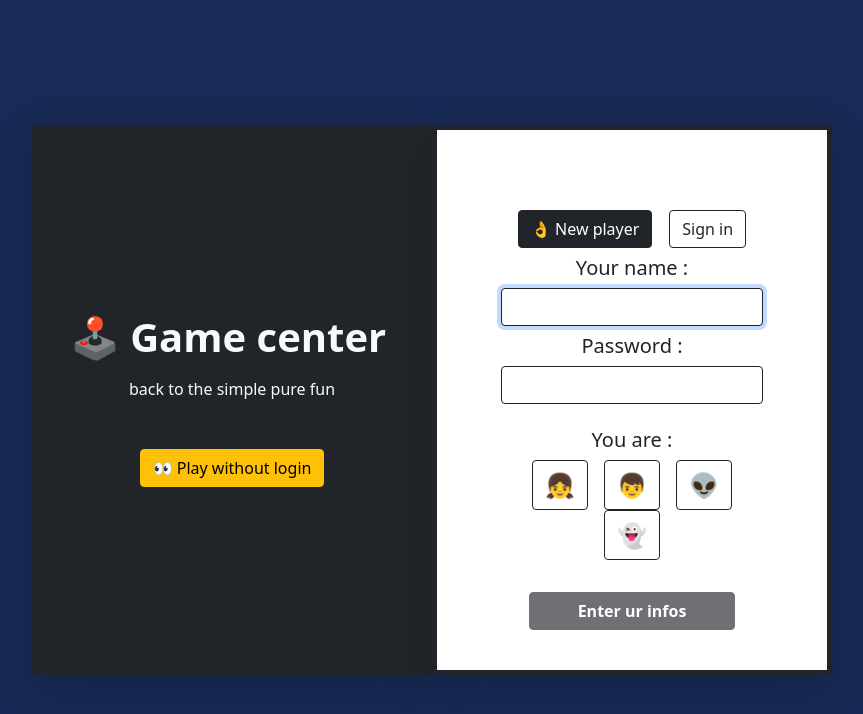
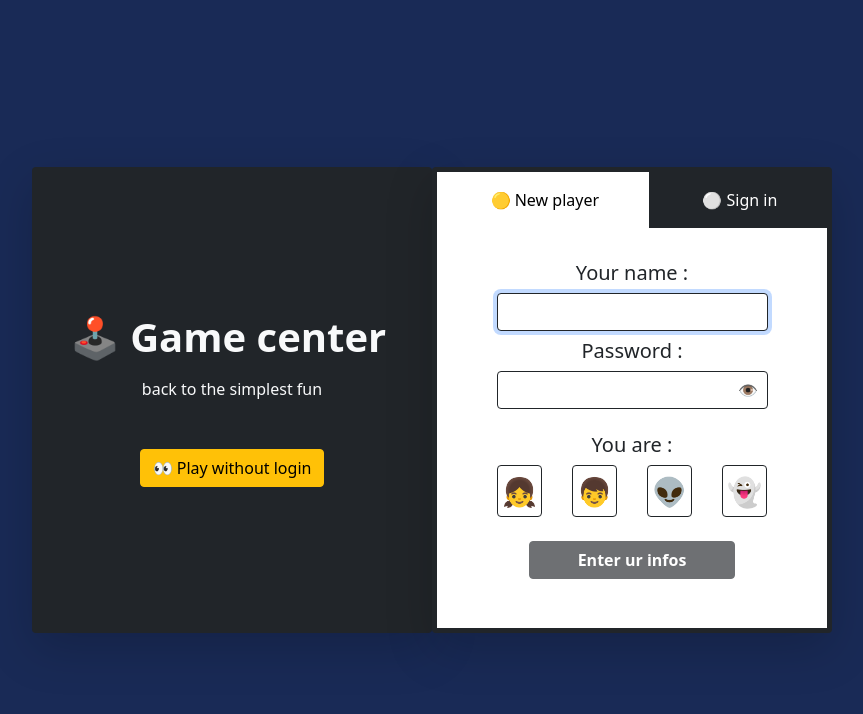
Before and after one commit to AvilaAi/ng-game-center, an Angular app: page /card in a window 1280 px wide. Both pictures are taken after a click on the button "Log in". Shown: the top 714 px of the page, without its empty margins (208-1071 px from the left). Built offline with nearby package versions, Linux system fonts and the light colour scheme; no server answers.

Commit message:
update login form style

```diff
--- a/src/app/bird/bird.component.html
+++ b/src/app/bird/bird.component.html
@@ -12,6 +12,7 @@
         #star
         id="star"
         [ngStyle]="{
+          background: 'none',
           'animation-play-state': gameIsOver ? 'paused' : 'initial',
           animation:
             gameIsOver || isGetStar ? 'none' : 'star 2s infinite linear',
--- a/src/app/bird/bird.component.ts
+++ b/src/app/bird/bird.component.ts
@@ -16,7 +16,7 @@ export class BirdComponent implements OnInit {
 
   constructor() {
     this.user = JSON.parse(
-      sessionStorage.getItem('user') || '{"name": "", "avatar": ""}'
+      sessionStorage.getItem('user') || '{"name": "", "avatar": "🐥"}'
     );
   }
 
@@ -33,10 +33,9 @@ export class BirdComponent implements OnInit {
 
   ngOnInit(): void {
     this.user = JSON.parse(
-      sessionStorage.getItem('user') || '{"name": "", "avatar": ""}'
+      sessionStorage.getItem('user') || '{"name": "", "avatar": "🐥"}'
     );
   }
-
 
   ngAfterViewInit() {
     const bird = this.character.nativeElement;
--- a/src/app/card/card.component.ts
+++ b/src/app/card/card.component.ts
@@ -14,7 +14,7 @@ export class CardComponent implements OnInit {
   random = 100;
   isGameStart = false;
   message = ' Turn over pairs of matching cards ';
-  imgUrl = '';
+  imgUrl = 'https://pokeres.bastionbot.org/images/pokemon/';
 
   ngOnInit(): void {
     var a = [];
@@ -32,10 +32,6 @@ export class CardComponent implements OnInit {
     this.matchedCard = [];
   }
 
-  ngAfterContentInit() {
-    this.imgUrl = 'https://pokeres.bastionbot.org/images/pokemon/';
-  }
-
   countDown = setTimeout(() => {}, 1000);
   ngOnDestroy() {
     if (this.countDown) {
@@ -44,7 +40,9 @@ export class CardComponent implements OnInit {
   }
 
   toStartGame() {
-    this.ngOnInit();
+    if (this.timer <60) {
+      this.ngOnInit();
+    }
     this.timer = 60;
     this.isGameStart = true;
     this.countDown = setInterval(() => {
--- a/src/app/login/login.component.html
+++ b/src/app/login/login.component.html
@@ -9,10 +9,11 @@
         login-card
         card
         text-center
-        border border-dark border-5
+        border-0
         bg-dark
         text-light
         shadow-lg
+        border-5 border-dark
       "
     >
       <div
@@ -26,7 +27,7 @@
       >
         <h1 class="card-title fw-bold pe-2">🕹️ Game center</h1>
 
-        <p class="mt-2 mb-5">back to the simple pure fun</p>
+        <p class="mt-2 mb-5">back to the simplest fun</p>
         <button type="button" class="btn btn-warning" routerLink="/home">
           👀 Play without login
         </button>
@@ -38,32 +39,81 @@
         login-card
         card
         text-center
-        px-5
-        py-3
-        border border-dark border-5
+        p-0
+        border-5 border-dark
         shadow-lg
       "
     >
-      <div class="card-body">
-        <div class="d-flex justify-content-evenly mt-5">
-          <button
-            class="btn btn-outline-dark"
+      <div class="bg-dark d-flex py-0">
+        <div
+          type="button"
+          [ngStyle]="{
+            background: isNew ? 'white' : 'transparent',
+            color: isNew ? 'black' : 'white'
+          }"
+          class="
+            d-flex
+            justify-content-center
+            align-items-center
+            flex-fill
+            border-0
+            rounded-0
+            py-3
+          "
           (click)="isNew = true"
-            [class.active]="isNew"
         >
-            <span *ngIf="isNew">👌</span>
+          <span class="mx-1"> {{ isNew ? " 🟡 " : " ⚪ " }}</span>
           New player
-          </button>
-          <button
-            class="btn btn-outline-dark"
+        </div>
+        <div
+          type="button"
+          [ngStyle]="{
+            background: !isNew ? 'white' : 'transparent',
+            color: !isNew ? 'black' : 'white'
+          }"
           (click)="isNew = false"
-            [class.active]="!isNew"
+          class="
+            d-flex
+            justify-content-center
+            align-items-center
+            flex-fill
+            border-0
+            rounded-0
+          "
         >
-            <span *ngIf="!isNew">👌</span> Sign in
-          </button>
+          <span class="mx-1"> {{ !isNew ? " 🟡  " : " ⚪  " }}</span>
+
+          Sign in
         </div>
-
+      </div>
+      <div
+        class="
+          card-body
+          px-3
+          border-0
+          d-flex
+          flex-column
+          justify-content-center
+          align-items-center
+        "
+        style="height: 400px"
+      >
         <form #f="ngForm" (ngSubmit)="onSubmit(f)">
+          <div
+            *ngIf="
+              (name.invalid || password.invalid) &&
+              (name.dirty || name.touched || password.touched || password.dirty)
+            "
+            class="text-danger"
+          >
+            <div *ngIf="name.errors?.pattern">Name cannot contain spaces.</div>
+            <div *ngIf="password.errors?.pattern">
+              Password cannot contain spaces.
+            </div>
+          </div>
+          <div class="text-danger">
+            {{ isNew ? existeAlert : errorAlert }}
+          </div>
           <div class="mt-2">
             <label class="h5" for="name">Your name :</label>
 
@@ -75,32 +125,42 @@
               required
               maxlength="10"
               #name="ngModel"
-              autocomplete="off"
+              autocomplete
               pattern="[^\s]{1,10}"
               autofocus
               id="name"
             />
           </div>
-          <div class="mt-2">
-            <label class="h5" for="name">Password :</label>
+          <div class="mt-2 position-relative">
+            <label class="h5" for="password">Password :</label>
 
             <input
-              type="password"
+              type="{{ showPassword ? 'password' : 'text' }}"
               class="form-control text-center border border-dark fw-bold"
               ngModel
               name="password"
               required
               maxlength="20"
-              #name="ngModel"
-              autocomplete="off"
+              #password="ngModel"
+              autocomplete
               pattern="[^\s]{1,20}"
               autofocus
               id="password"
             />
+            <span
+              class="position-absolute"
+              style="bottom: 10%; right: 10px"
+              type="button"
+              (click)="showPassword = !showPassword"
+              [ngStyle]="{ opacity: !showPassword ? 1 : 0.5 }"
+            >
+              👁️
+            </span>
           </div>
 
-          <div class="my-4" *ngIf="isNew">
+          <div class="mt-4" *ngIf="isNew">
             <p class="h5">You are :</p>
+            <div class="d-flex justify-content-between">
               <span *ngFor="let avatar of avatars; let index = index">
                 <input
                   type="radio"
@@ -114,20 +174,20 @@
                   value="{{ avatar.name }}"
                 />
                 <label
-                class="btn btn-outline-dark mx-2 fs-4"
+                  class="btn btn-outline-dark fs-3 p-1"
                   for="{{ 'ava' + index }}"
                   >{{ avatar.value }}</label
                 >
               </span>
             </div>
+          </div>
           <button
             type="button"
             type="submit"
-            class="btn btn-dark my-2 px-5 fw-bold"
+            class="btn btn-dark my-4 px-5 fw-bold"
             [disabled]="!f.valid"
           >
             {{ !f.valid ? "Enter ur infos" : "Go!" }}
-            {{ f.value.avatar }}
           </button>
         </form>
       </div>
--- a/src/app/login/login.component.ts
+++ b/src/app/login/login.component.ts
@@ -2,7 +2,7 @@ import { Component, OnInit } from '@angular/core';
 import { NgForm } from '@angular/forms';
 import { Router } from '@angular/router';
 import { WebRequestService } from '../web-request.service';
-import {avatars} from '../global'
+import { avatars } from '../global';
 @Component({
   selector: 'app-login',
   templateUrl: './login.component.html',
@@ -16,8 +16,10 @@ export class LoginComponent implements OnInit {
   ) {}
 
   isNew = true;
-  avatars = avatars
-
+  avatars = avatars;
+  showPassword = false;
+  existeAlert = '';
+  errorAlert = '';
   ngOnInit(): void {
     if (sessionStorage.getItem('user')) {
       this.router.navigate(['./home']);
@@ -29,7 +31,7 @@ export class LoginComponent implements OnInit {
       console.log('in sign up ', typeof response, response);
 
       if (typeof response == 'number' && response > 0) {
-        alert('user existe');
+        this.existeAlert = '*username existe';
       } else {
         const avatar = this.avatars.find((e) => e.name === payload.avatar);
 
@@ -50,7 +52,7 @@ export class LoginComponent implements OnInit {
     this.webReqService.post('/users', payload).subscribe((response: any) => {
       console.log('in sign  in', typeof response, response);
       if (!response) {
-        alert('wrong user name or password');
+        this.errorAlert = '*wrong user name or password';
       } else if (response.name && response.avatar) {
         const avatar = this.avatars.find((e) => e.name === response.avatar);
 
@@ -74,5 +76,4 @@ export class LoginComponent implements OnInit {
       this.signIn(f.value);
     }
   }
-
 }
--- a/src/app/ranking/ranking.component.html
+++ b/src/app/ranking/ranking.component.html
@@ -1,4 +1,4 @@
-<div class="card bg-dark text-light mt-5">
+<div *ngIf='scores' class="card bg-dark text-light mt-5">
   <div class="card-body border-bottom" *ngIf="dbGameName !== 'home'">
     <div>
 
--- a/src/app/sudoku/sudoku.component.html
+++ b/src/app/sudoku/sudoku.component.html
@@ -4,10 +4,8 @@
     <div class="dialog" *ngIf="gameOver">
       <div class="card text-center" style="width: 92%">
         <div class="card-body bg-dark text-light">
-          <p class="card-text">
-            {{ isFirstStart ? "How to play :" : "To start a new game" }}
-          </p>
-          <h5 class="card-title m-5 mt-0">
+
+          <h5 class="card-title m-5 ">
             {{ message }}
           </h5>
           <p class="card-text">Select a level :</p>
--- a/src/app/web-request.service.ts
+++ b/src/app/web-request.service.ts
@@ -1,5 +1,6 @@
 import { HttpClient } from '@angular/common/http';
 import { Injectable } from '@angular/core';
+import { environment } from '../environments/environment';
 
 @Injectable({
   providedIn: 'root',
@@ -8,7 +9,7 @@ export class WebRequestService {
   readonly ROOT_URL;
 
   constructor(private http: HttpClient) {
-    this.ROOT_URL = 'http://localhost:8090/api';
+    this.ROOT_URL = environment.urlApi;
   }
 
   get(uri: string) {
--- a/src/environments/environment.ts
+++ b/src/environments/environment.ts
@@ -3,7 +3,8 @@
 // The list of file replacements can be found in `angular.json`.
 
 export const environment = {
-  production: false
+  production: false,
+  urlApi: 'http://localhost:8090/api'
 };
 
 /*
```
Lines whose indentation alone changed are shown as unchanged.
